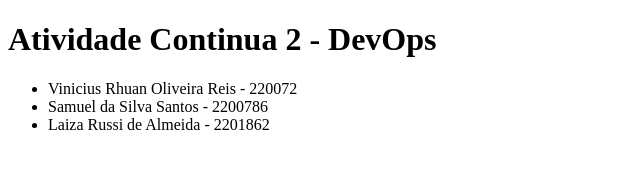
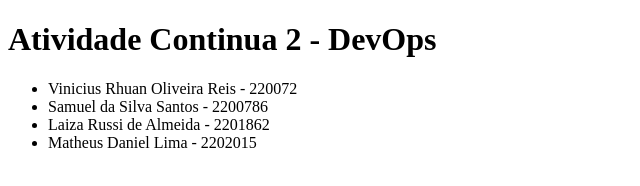
Before and after one commit to ViniciusROReis07/devops-ac2, a plain HTML site: page index.html in a window 1280 px wide. Shown: the whole page, without its empty margins (0-640 px from the left). Drawn offline with Linux system fonts and the light colour scheme.

Commit message:
Comentando no repositorio

```diff
--- a/index.html
+++ b/index.html
@@ -11,6 +11,7 @@
         <li>Vinicius Rhuan Oliveira Reis - 220072</li>
         <li>Samuel da Silva Santos - 2200786 </li>
         <li>Laiza Russi de Almeida - 2201862</li>
+        <li>Matheus Daniel Lima - 2202015</li>
     </ul>
 </body>
 </html>
```
